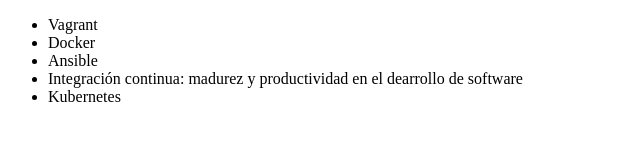
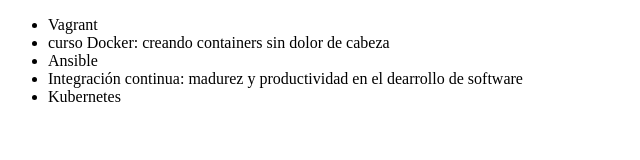
Before and after one commit to AcheBe1/aluga-git, a plain HTML site: page index.html in a window 1280 px wide. Shown: the whole page, without its empty margins (0-640 px from the left). Drawn offline with Linux system fonts and the light colour scheme.

Commit message:
actualizando el nombre del curso Docker

```diff
--- a/index.html
+++ b/index.html
@@ -7,7 +7,7 @@
 <body>
      <ul>
          <li>Vagrant</li>
-         <li>Docker</li>
+         <li>curso Docker: creando containers sin dolor de cabeza</li>
          <li>Ansible</li>
          <li>Integración continua: madurez y productividad en el dearrollo de software</li>
          <li>Kubernetes</li>
```
